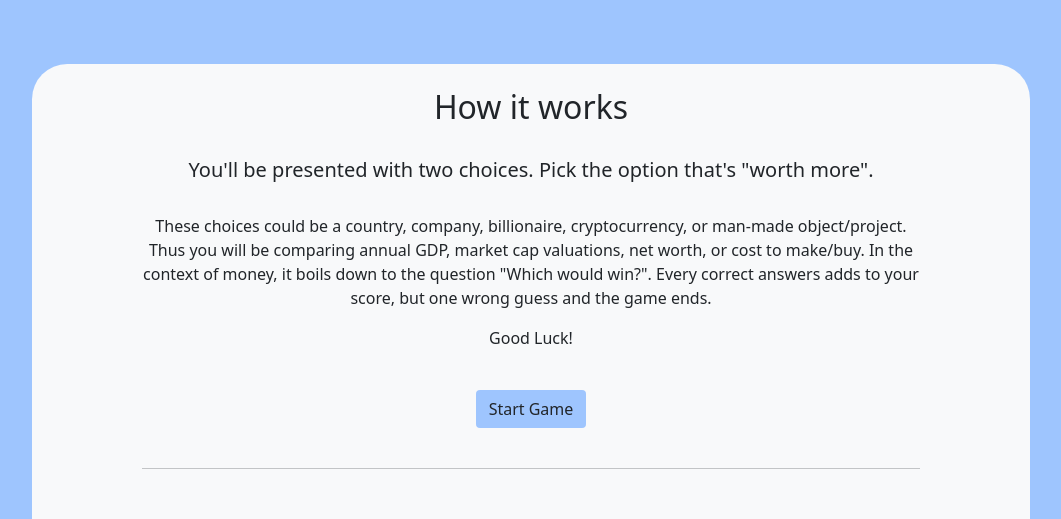
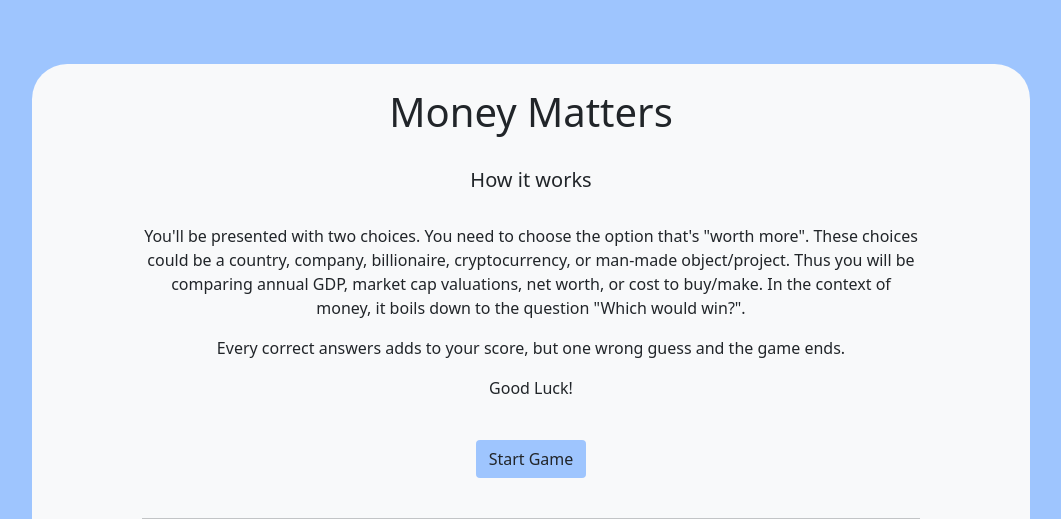
Before and after one commit to gregh13/CS50-Final-Project-Which-Would-Win, a Flask app: page / in a window 1280 px wide. Shown: the top 519 px of the page, without its empty margins (109-1170 px from the left). Run offline with Flask 2, Linux system fonts and the light colour scheme; data that the repository does not hold is empty.

Commit message:
front-end tweeks

```diff
--- a/templates/index.html
+++ b/templates/index.html
@@ -19,15 +19,16 @@
         <div class="text-center margin-gh soft-white rounded-gh">
             <div class="margin-gh">
                 <br>
-                <h2>How it works</h2>
+                    <h1>Money Matters</h1>
                 <br>
-                <h5>You'll be presented with two choices. Pick the option that's "worth more".</h5>
+                    <h5>How it works</h5>
                 <br>
                 <div style="margin: 0 0;">
-                <p>These choices could be a country, company, billionaire, cryptocurrency, or man-made object/project.
-                    Thus you will be comparing annual GDP, market cap valuations, net worth, or cost to make/buy.
-                    In the context of money, it boils down to the question "Which would win?".
-                    Every correct answers adds to your score, but one wrong guess and the game ends.</p>
+                    <p>You'll be presented with two choices. You need to choose the option that's "worth more".
+                        These choices could be a country, company, billionaire, cryptocurrency, or man-made object/project.
+                        Thus you will be comparing annual GDP, market cap valuations, net worth, or cost to buy/make.
+                        In the context of money, it boils down to the question "Which would win?".</p>
+                    <p>Every correct answers adds to your score, but one wrong guess and the game ends.</p>
                     <p>Good Luck!</p>
                 </div>
                 <br>
--- a/templates/playgame.html
+++ b/templates/playgame.html
@@ -53,8 +53,6 @@
             </div>
             <br><br><br><br><br>
         </div>
-        <br>
-        <br>
         <h5>Score: {{ score }}</h5>
     </body>
 </html>
```
